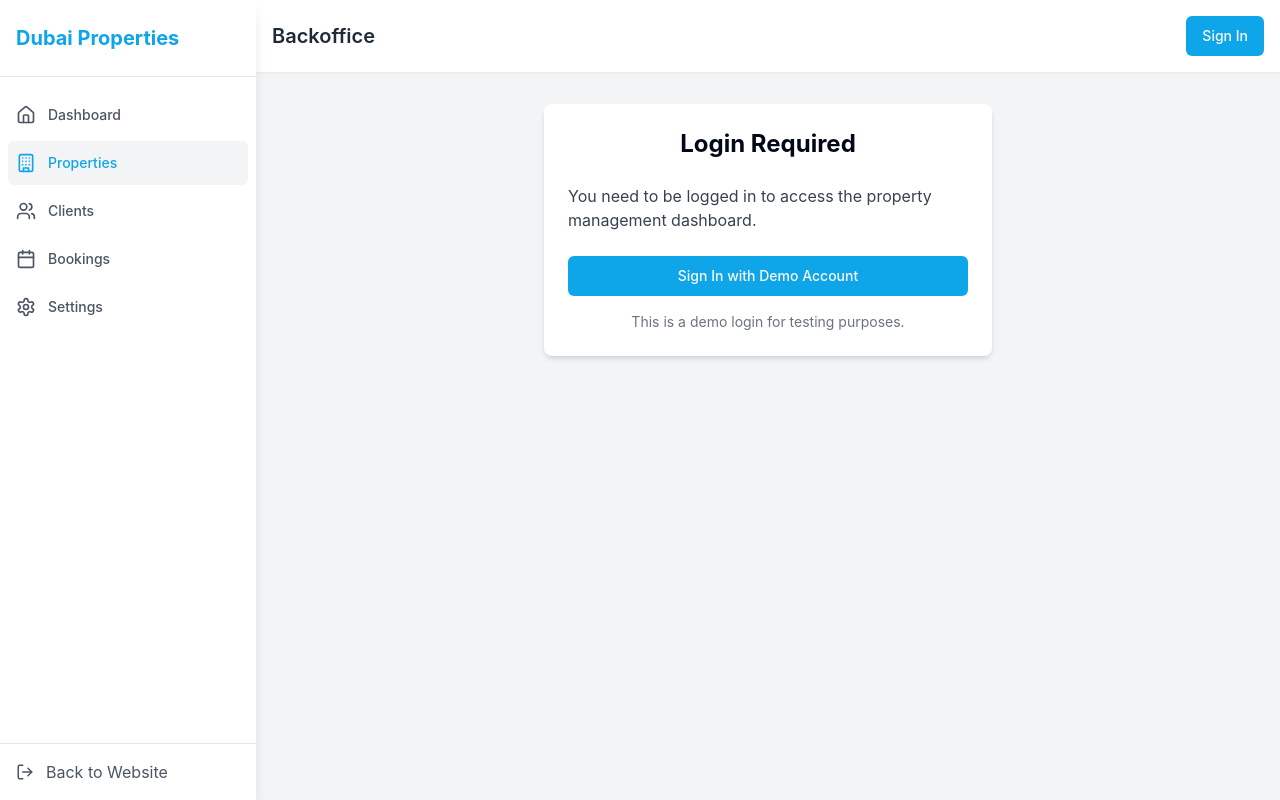
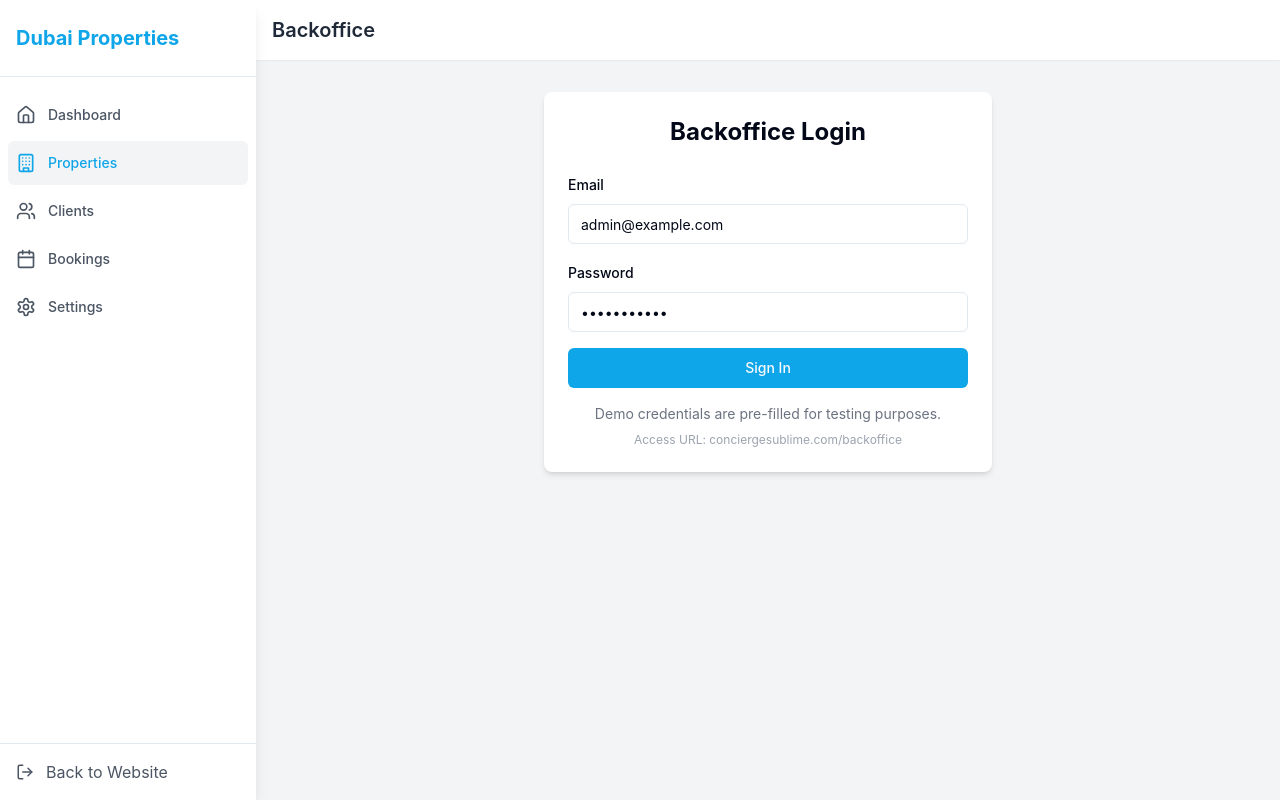
Before and after one commit to CyberClef4life/luxurious-stays-dubai, a React (Vite) app: page /backoffice in a window 1280 px wide. Built offline with nearby package versions, Linux system fonts and the light colour scheme.

Commit message:
Improve backoffice authentication flow
Adds an extra step to the backoffice authentication flow to allow users to clearly see the fields before signing in with the demo account.

```diff
--- a/src/components/backoffice/BackofficeLayout.tsx
+++ b/src/components/backoffice/BackofficeLayout.tsx
@@ -89,9 +89,7 @@ const BackofficeLayout = ({
               <h2 className="text-xl font-semibold text-gray-800">Backoffice</h2>
             </div>
 
-            {showAuth && (
-              <div>
-                {isAuthenticated ? (
+            {isAuthenticated && (
               <Button
                 onClick={onSignOut}
                 variant="outline"
@@ -100,15 +98,6 @@ const BackofficeLayout = ({
                 <LogOut size={16} className="mr-2" />
                 Sign Out
               </Button>
-                ) : (
-                  <Button
-                    onClick={onSignIn}
-                    className="bg-brand-teal hover:bg-brand-teal/90"
-                  >
-                    Sign In
-                  </Button>
-                )}
-              </div>
             )}
           </div>
         </header>
--- a/src/pages/Backoffice.tsx
+++ b/src/pages/Backoffice.tsx
@@ -2,6 +2,8 @@
 import { useState, useEffect } from 'react';
 import { useNavigate } from 'react-router-dom';
 import { Button } from '@/components/ui/button';
+import { Input } from '@/components/ui/input';
+import { Label } from '@/components/ui/label';
 import { toast } from 'sonner';
 import BackofficeLayout from '@/components/backoffice/BackofficeLayout';
 import PropertyForm from '@/components/backoffice/PropertyForm';
@@ -17,6 +19,8 @@ const Backoffice = () => {
   const [loading, setLoading] = useState(true);
   const [isAuthenticated, setIsAuthenticated] = useState(false);
   const [loginLoading, setLoginLoading] = useState(false);
+  const [email, setEmail] = useState('admin@example.com');
+  const [password, setPassword] = useState('password123');
   const navigate = useNavigate();
 
   useEffect(() => {
@@ -27,7 +31,6 @@ const Backoffice = () => {
       if (!data.session) {
         // If no session, redirect to login or show login prompt
         setIsAuthenticated(false);
-        toast.error("You must be logged in to access the backoffice");
         // For now just show login UI in the same page
       } else {
         setIsAuthenticated(true);
@@ -85,13 +88,13 @@ const Backoffice = () => {
     }
   };
 
-  const handleSignIn = async () => {
+  const handleSignIn = async (e?: React.FormEvent) => {
+    if (e) e.preventDefault();
     try {
       setLoginLoading(true);
-      // Use demo credentials for testing
       const { data, error } = await supabase.auth.signInWithPassword({
-        email: 'admin@example.com',
-        password: 'password123',
+        email,
+        password,
       });
 
       if (error) {
@@ -141,22 +144,46 @@ const Backoffice = () => {
 
   if (!isAuthenticated) {
     return (
-      <BackofficeLayout showAuth={true} onSignIn={handleSignIn}>
+      <BackofficeLayout showAuth={true} onSignIn={handleSignIn} isAuthenticated={isAuthenticated} onSignOut={handleSignOut}>
         <div className="container mx-auto px-6 py-8">
           <div className="bg-white shadow-md rounded-lg p-6 max-w-md mx-auto">
-            <h1 className="text-2xl font-bold mb-6 text-center">Login Required</h1>
-            <p className="mb-6 text-gray-700">
-              You need to be logged in to access the property management dashboard.
+            <h1 className="text-2xl font-bold mb-6 text-center">Backoffice Login</h1>
+            <form onSubmit={handleSignIn} className="space-y-4">
+              <div className="space-y-2">
+                <Label htmlFor="email">Email</Label>
+                <Input
+                  id="email"
+                  type="email"
+                  value={email}
+                  onChange={(e) => setEmail(e.target.value)}
+                  placeholder="Enter your email"
+                  required
+                />
+              </div>
+              <div className="space-y-2">
+                <Label htmlFor="password">Password</Label>
+                <Input
+                  id="password"
+                  type="password"
+                  value={password}
+                  onChange={(e) => setPassword(e.target.value)}
+                  placeholder="Enter your password"
+                  required
+                />
+              </div>
+              <Button
+                type="submit"
+                className="w-full bg-brand-teal hover:bg-brand-teal/90"
+                disabled={loginLoading}
+              >
+                {loginLoading ? "Signing in..." : "Sign In"}
+              </Button>
+            </form>
+            <p className="mt-4 text-sm text-gray-500 text-center">
+              Demo credentials are pre-filled for testing purposes.
             </p>
-            <Button
-              onClick={handleSignIn}
-              className="w-full bg-brand-teal hover:bg-brand-teal/90"
-              disabled={loginLoading}
-            >
-              {loginLoading ? "Signing in..." : "Sign In with Demo Account"}
-            </Button>
-            <p className="mt-4 text-sm text-gray-500 text-center">
-              This is a demo login for testing purposes.
+            <p className="mt-2 text-xs text-gray-400 text-center">
+              Access URL: conciergesublime.com/backoffice
             </p>
           </div>
         </div>
```
Lines whose indentation alone changed are shown as unchanged.
